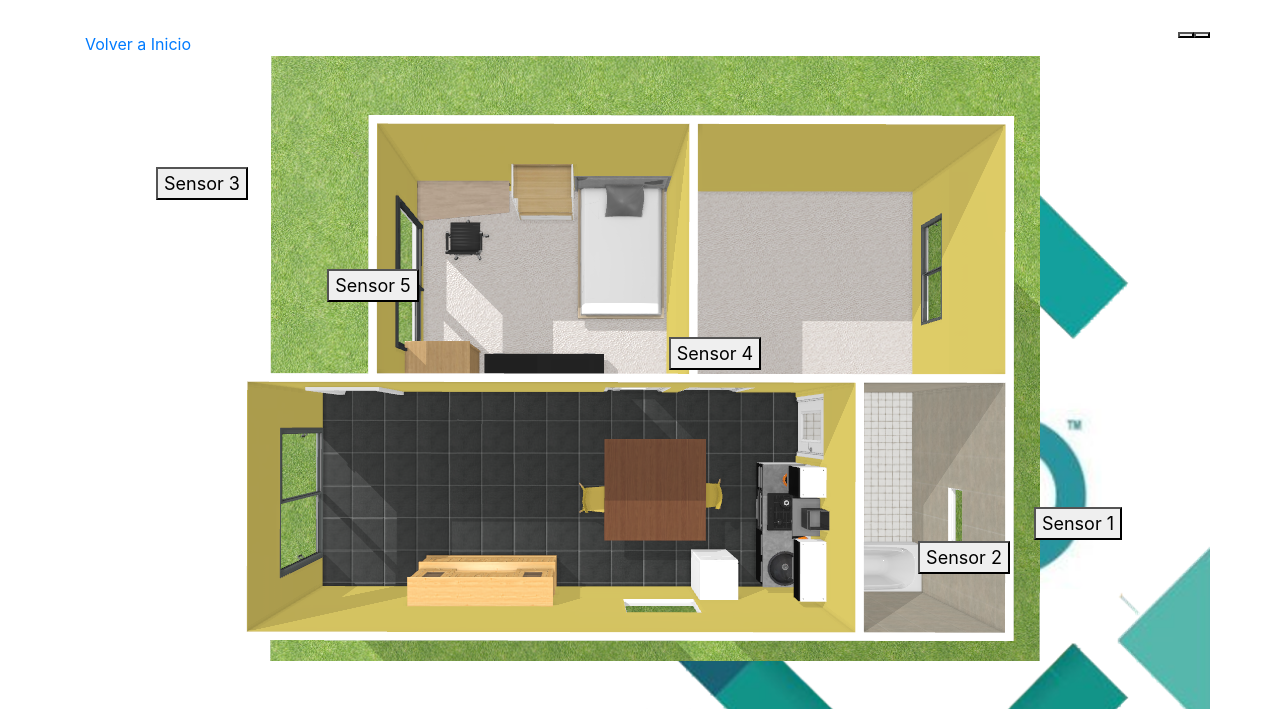
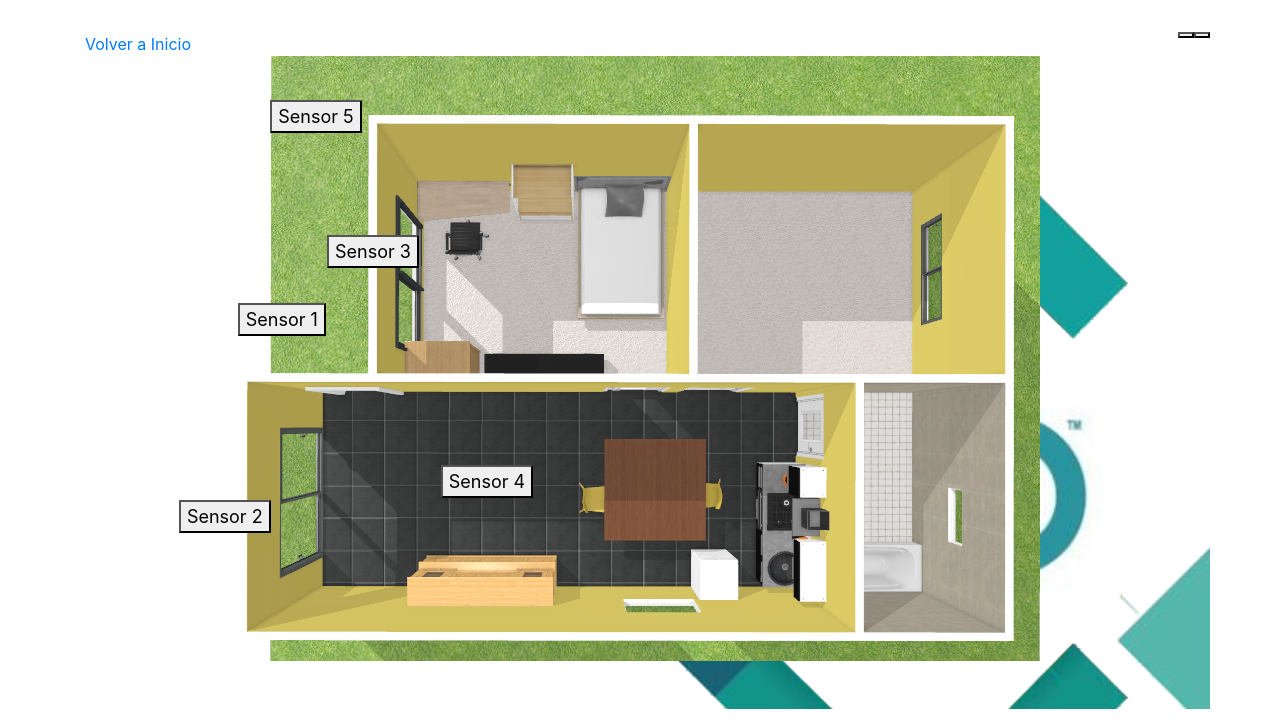
Before and after one commit to Fran-26/flask_test, a Flask app: page /sensores in a window 1280 px wide. Shown: the part 224-949 px from the top of the page. Run offline with Flask 2, Linux system fonts and the light colour scheme; some libraries are stand-ins or nearby versions.

Commit message:
Update sensores.css

```diff
--- a/static/sensores.css
+++ b/static/sensores.css
@@ -5,24 +5,24 @@
 	font-size: 18px;
 }
 #sensor_1 {
-	bottom: 25%;
-	right: 5%;
+	top: 40%;
+	left: 12%;
 }
 #sensor_2 {
-	bottom: 20%;
-	right: 15%;
+	bottom: 26%;
+	left: 7%;
 }
 #sensor_3 {
-	top: 20%;
-	left: 5%;
+	top: 30%;
+	left: 20%;
 }
 #sensor_4 {
-	top: 45%;
-	left: 50%;
+	top: 64%;
+	left: 30%;
 }
 #sensor_5 {
-	top: 35%;
-	left: 20%;
+	top: 10%;
+	left: 15%;
 	color: white;
 }
 #cuerpo {
```
